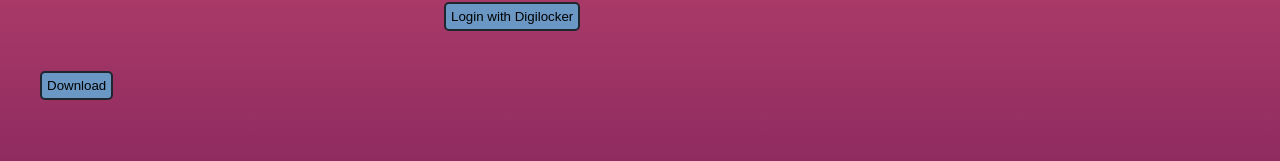
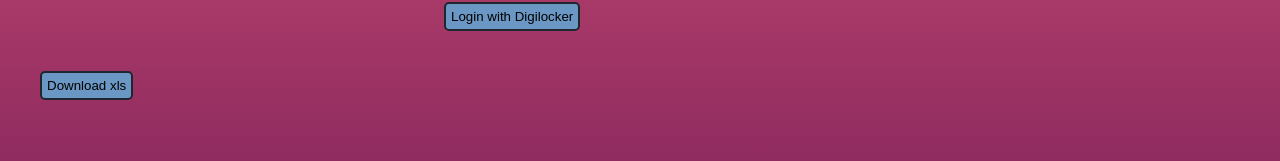
Before and after one commit to mundhegv15/myrepo, a React (Create React App) app: page / in a window 1280 px wide. Shown: the part 160-321 px from the top of the page. Built offline with nearby package versions, Linux system fonts and the light colour scheme.

Commit message:
added download with path

```diff
--- a/src/Compo1.js
+++ b/src/Compo1.js
@@ -12,7 +12,7 @@ function Compo1()
     {
         setClientid(e.target.value);
    }
-
+//this is the path
    const downloadFile = () => {
     window.location.href = "https://master.drdul8gu26jrd.amplifyapp.com/public/files/sample.xls"
   }
@@ -44,7 +44,7 @@ function Compo1()
 
 </form>
 <div>
-  <button onClick={downloadFile}>Download</button>
+  <button onClick={downloadFile}>Download xls</button>
 </div>
 </div>
   );
```
